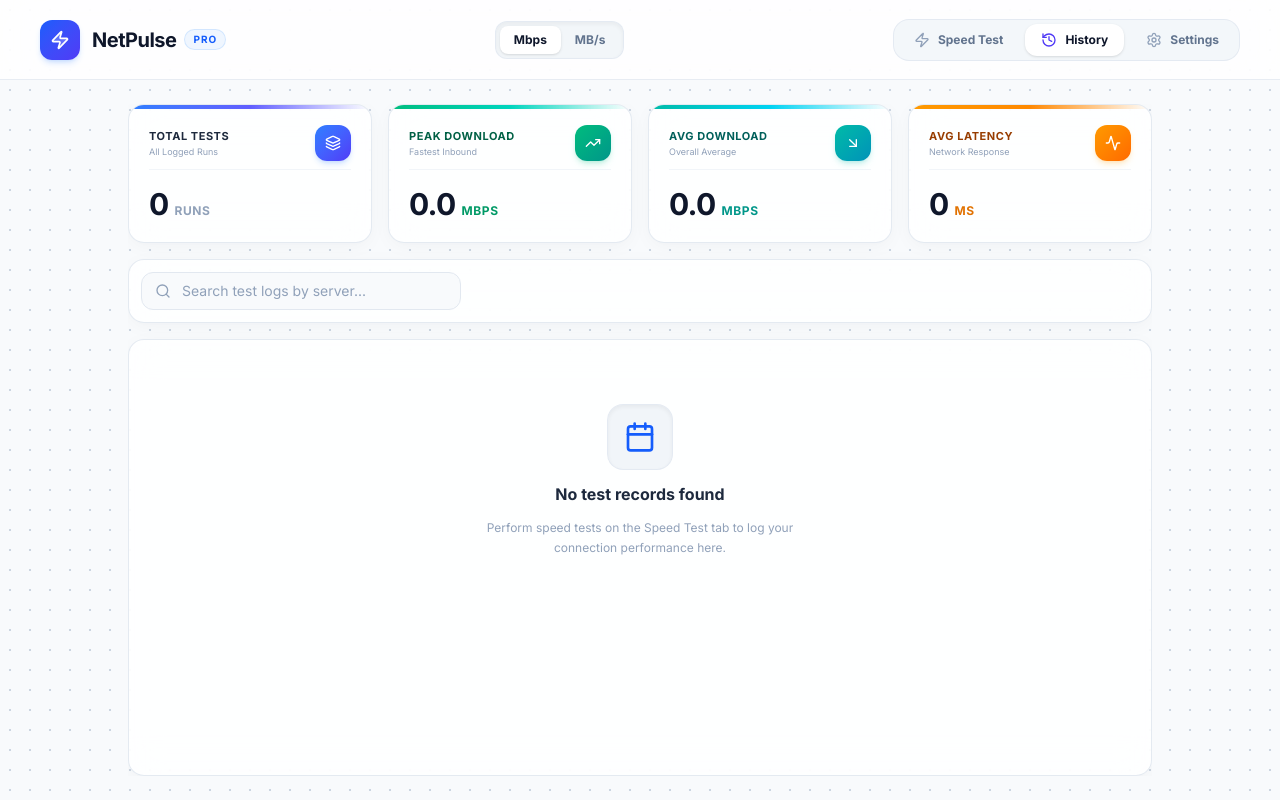
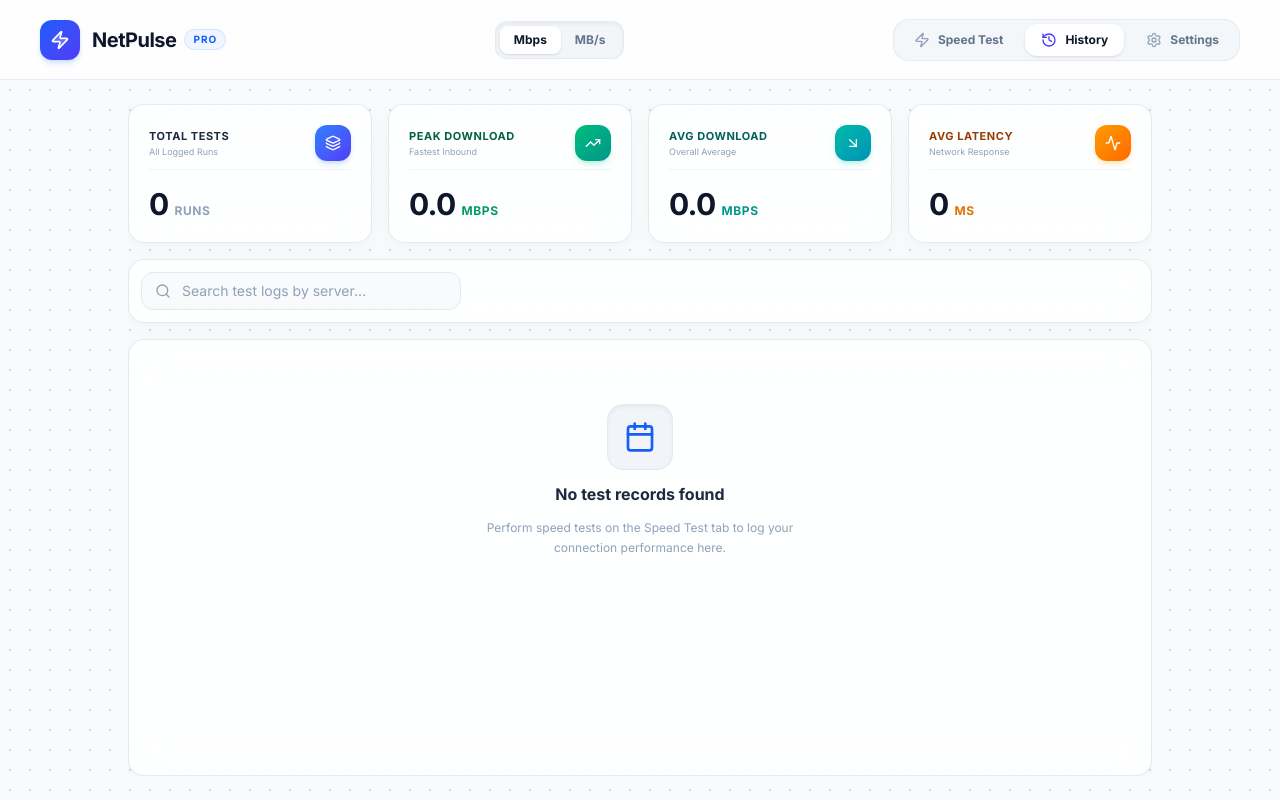
Before and after one commit to Suvesh108/NetPulse, a React (Vite) app: page / in a window 1280 px wide. Both pictures are taken after a click on the button "History". Built offline with nearby package versions, Linux system fonts and the light colour scheme.

Commit message:
fix: remove top colored lines from history analytics cards

```diff
--- a/src/components/HistoryList.tsx
+++ b/src/components/HistoryList.tsx
@@ -60,8 +60,6 @@ export default function HistoryList({ results, onDeleteResult, onClearAll, unit
 
         {/* CARD 1: Total Runs (Blue / Slate) */}
         <div className="modern-glass-card rounded-2xl p-4 sm:p-5 flex flex-col justify-between relative overflow-hidden border border-slate-200/90 shadow-sm hover:shadow-md transition-all duration-200">
-          <div className="absolute top-0 inset-x-0 h-1 bg-gradient-to-r from-blue-500 via-indigo-500 to-transparent"></div>
-
           <div className="flex items-center justify-between pb-2 border-b border-slate-100">
             <div className="flex flex-col">
               <span className="text-[10px] sm:text-[11px] font-extrabold text-slate-800 uppercase tracking-wider">Total Tests</span>
@@ -80,8 +78,6 @@ export default function HistoryList({ results, onDeleteResult, onClearAll, unit
 
         {/* CARD 2: Peak Download (Emerald) */}
         <div className="modern-glass-card rounded-2xl p-4 sm:p-5 flex flex-col justify-between relative overflow-hidden border border-slate-200/90 shadow-sm hover:shadow-md transition-all duration-200">
-          <div className="absolute top-0 inset-x-0 h-1 bg-gradient-to-r from-emerald-500 via-teal-400 to-transparent"></div>
-
           <div className="flex items-center justify-between pb-2 border-b border-slate-100">
             <div className="flex flex-col">
               <span className="text-[10px] sm:text-[11px] font-extrabold text-emerald-800 uppercase tracking-wider">Peak Download</span>
@@ -100,8 +96,6 @@ export default function HistoryList({ results, onDeleteResult, onClearAll, unit
 
         {/* CARD 3: Avg Download (Teal / Cyan) */}
         <div className="modern-glass-card rounded-2xl p-4 sm:p-5 flex flex-col justify-between relative overflow-hidden border border-slate-200/90 shadow-sm hover:shadow-md transition-all duration-200">
-          <div className="absolute top-0 inset-x-0 h-1 bg-gradient-to-r from-teal-500 via-cyan-400 to-transparent"></div>
-
           <div className="flex items-center justify-between pb-2 border-b border-slate-100">
             <div className="flex flex-col">
               <span className="text-[10px] sm:text-[11px] font-extrabold text-teal-800 uppercase tracking-wider">Avg Download</span>
@@ -120,8 +114,6 @@ export default function HistoryList({ results, onDeleteResult, onClearAll, unit
 
         {/* CARD 4: Avg Latency (Amber) */}
         <div className="modern-glass-card rounded-2xl p-4 sm:p-5 flex flex-col justify-between relative overflow-hidden border border-slate-200/90 shadow-sm hover:shadow-md transition-all duration-200">
-          <div className="absolute top-0 inset-x-0 h-1 bg-gradient-to-r from-amber-500 via-orange-400 to-transparent"></div>
-
           <div className="flex items-center justify-between pb-2 border-b border-slate-100">
             <div className="flex flex-col">
               <span className="text-[10px] sm:text-[11px] font-extrabold text-amber-800 uppercase tracking-wider">Avg Latency</span>
```
